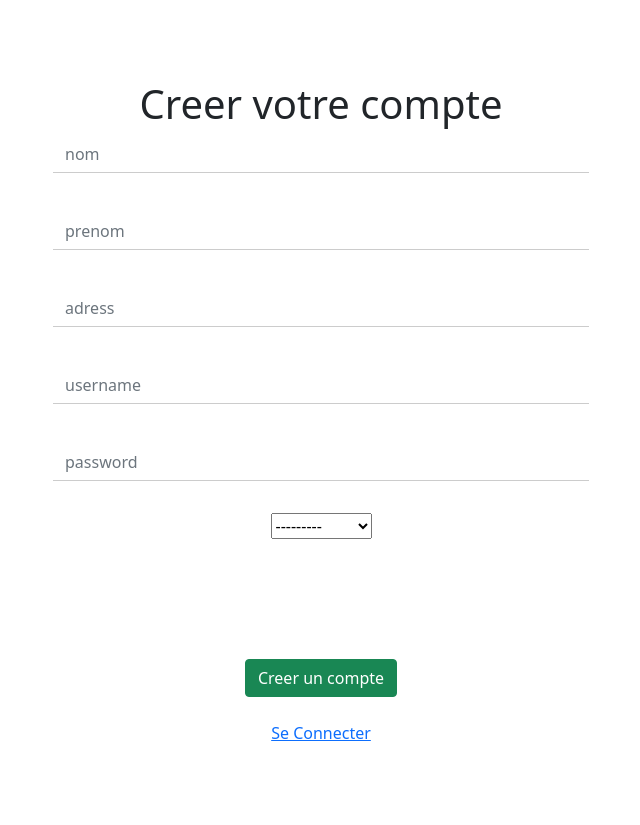
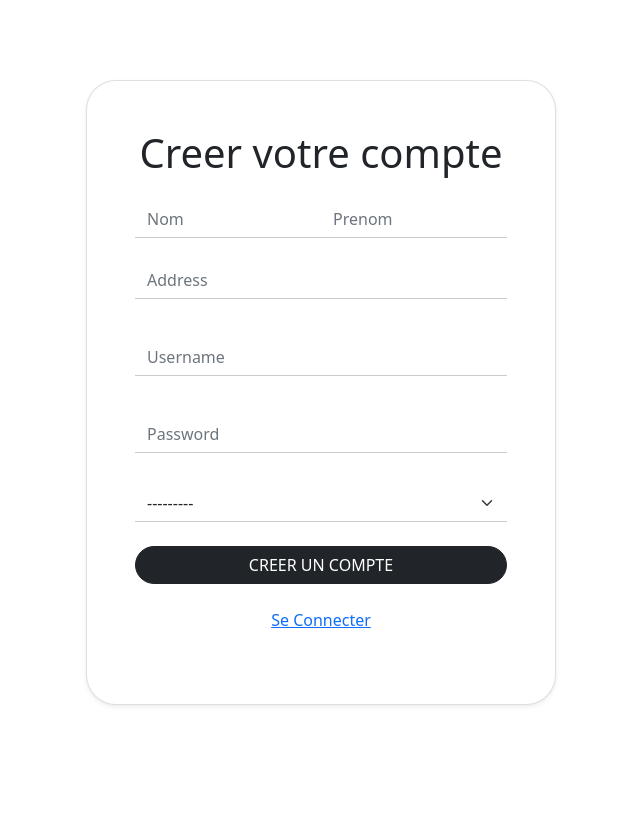
Before and after one commit to saifeddin1/certif, a CodeIgniter app: page /database/auth/register in a window 1280 px wide. Shown: the whole page, without its empty margins (319-959 px from the left). After the commit the page ends 706 px from the top, so only its background shows below. Run offline with CodeIgniter, Linux system fonts and the light colour scheme; some libraries are stand-ins or nearby versions.

Commit message:
Before template

```diff
--- a/application/views/layouts/main.php
+++ b/application/views/layouts/main.php
@@ -34,7 +34,6 @@
 
 </style>
 		 <div style="padding:5rem">
-
 			<?php	if(isset($_view) && $_view)
 			$this->load->view($_view);
 			?>
--- a/application/views/login.php
+++ b/application/views/login.php
@@ -1,4 +1,4 @@
-<div class="container text-center w-50">
+<div class="container text-center  card shadow-sm p-5" style="border-radius:30px;width:470px;">
 <?php if(isset($_SESSION['success'])){ ;?>
 
 <div class="alert alert-success">
@@ -13,7 +13,7 @@
 <?php echo form_open('auth/login'); ?>
     <input class="form-control"  type="text" name="username" placeholder="username"> <br>
     <input  class="form-control" type="password" name="password" placeholder="password"> <br>
-    <input  class="btn btn-success" type="submit" value="connecter">
+    <button type="submit" class="btn btn-dark w-100 rounded-pill">SE CONNECTER </button>
     <?php echo form_close();  ?>
  <br>
 <a href="<?php echo site_url('auth/register'); ?>">Creer un compte</a> <br>
--- a/application/views/register.php
+++ b/application/views/register.php
@@ -1,4 +1,4 @@
-<div class="container text-center w-50">
+<div class="container text-center  card shadow-sm p-5" style="border-radius:30px;width:470px;">
 
     <?php echo form_open('auth/register'); ?>
 
@@ -6,27 +6,35 @@
     <?php echo validation_errors('<div>','</div>'); ?>
 
     <h1>Creer votre compte</h1>
-    <input class="my-2 form-control" type="text" name="nom" placeholder="nom"> <br>
-    <input class="my-2 form-control" type="text" name="prenom" placeholder="prenom"> <br>
-    <input class="my-2 form-control" type="text" name="adress" placeholder="adress"> <br>
-    <input class="my-2 form-control" type="text" name="username" placeholder="username"> <br>
-    <input class="my-2 form-control" type="password" name="password" placeholder="password"> <br>
-    <select name="usertype" id="usertype">
+    <div class="my-4 d-flex justify-content-between">
+        <input class="mr-3 form-control" type="text" name="nom" placeholder="Nom"> <br>
+        <input class="ml-3 form-control" type="text" name="prenom" placeholder="Prenom"> <br>
+    </div>
+    <input class="my-2 form-control" type="text" name="adress" placeholder="Address"> <br>
+    <input class="my-2 form-control" type="text" name="username" placeholder="Username"> <br>
+    <input class="my-2 form-control" type="password" name="password" placeholder="Password"> <br>
+    <select name="usertype" id="usertype" class="form-select">
         <option value="">---------</option>
         <option value="freelancer">Freelancer</option>
         <option value="societe">Societé</option>
-    </select> <br>
+    </select>
 
     <input class="my-2 form-control" type="text" name="cin" placeholder="cin" id="cin">  <br>
 
-    <input type="text" name="matricule" placeholder="matricule" class="societe my-2 form-control"> <br>
-    <input type="text" name="num_etab_sec" placeholder="num_etab_sec" class="societe my-2 form-control">  <br>
-    <input type="text" name="cod_category" placeholder="cod_category" class="societe my-2 form-control"> <br>
-    <input type="text" name="cod_tva" placeholder="cod_tva"  class="societe my-2 form-control">  <br>
+  <div id="societe">
+    <div class="my-4 d-flex justify-content-between">
+        <input type="text" name="matricule" placeholder="Matricule" class="my-2 form-control"> <br>
+        <input type="text" name="num_etab_sec" placeholder="N° Etab. Secondaire" class="my-2 form-control">  <br>
+    </div>
+    <div class="my-4 d-flex justify-content-between">
+        <input type="text" name="cod_category" placeholder="Code Category" class="my-2 form-control"> <br>
+        <input type="text" name="cod_tva" placeholder="Code T.V.A"  class="my-2  form-control">  <br>
+    </div>
+  </div>
 
 
-    <button type="submit" class="btn btn-success">
-        Creer un compte
+    <button type="submit" class="btn btn-dark w-100 rounded-pill">
+       CREER UN COMPTE
     </button>
     <?php echo form_close(); ?>
     <br>
@@ -38,17 +46,17 @@
     <script>
         $(document).ready(function(){
             $('#cin').css('display','none');
-            $('.societe').hide();
+            $('#societe').hide();
         })
         $('#usertype').change(function(){
             let DropDownSelectedValue = $("#usertype").find(":selected").val();
             console.log(DropDownSelectedValue);
             if(DropDownSelectedValue ==='societe'){
                 $('#cin').hide();
-                $('.societe').show();
+                $('#societe').show();
             }else if(DropDownSelectedValue ==='freelancer'){
                 $('#cin').show();
-                $('.societe').hide();
+                $('#societe').hide();
             }
 
     });
```
